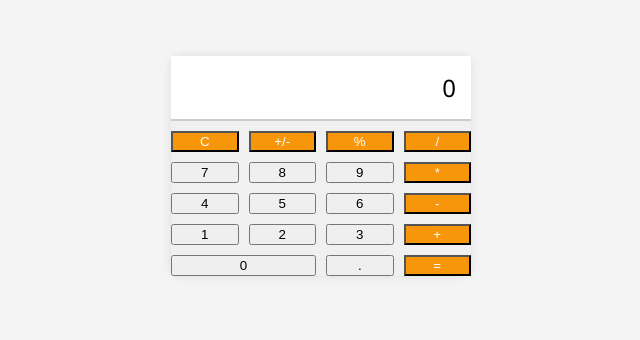
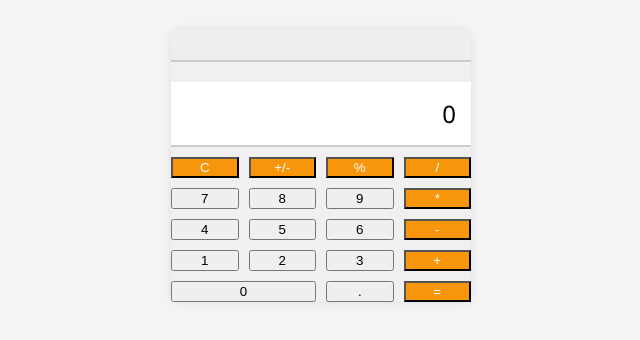
Before and after one commit to khirendra03/webcalci, a plain HTML site: page index.html in a window 1280 px wide. Shown: the part 234-574 px from the top of the page, without its empty margins (319-959 px from the left). Drawn offline with Linux system fonts and the light colour scheme.

Commit message:
history pannel
Signed-off-by: khirendra <khirendrapatel3@gmail.com>

```diff
--- a/index.html
+++ b/index.html
@@ -9,7 +9,9 @@
 <body>
     <!-- Calculator container -->
     <div class="calculator">
-        <!-- Display area -->
+        <!-- History display area -->
+        <div class="history" id="history"></div>
+        <!-- Result display area -->
         <div class="display" id="display">0</div>
         <!-- Functional buttons -->
         <button class="function" onclick="clearDisplay()">C</button>
--- a/script.js
+++ b/script.js
@@ -2,10 +2,12 @@
 let displayValue = '0';
 let operator = '';
 let firstOperand = '';
+let history = ''; // Variable to store calculation history
 
 // Update the display with the current value
 function updateDisplay() {
     document.getElementById('display').innerText = displayValue;
+    document.getElementById('history').innerText = history;
 }
 
 // Append a number to the display
@@ -36,6 +38,7 @@ function setOperator(op) {
     }
     // Set the new operator and store the current display value as the first operand
     operator = op;
+    history += `${firstOperand} ${operator} `;
     firstOperand = displayValue;
     displayValue = '0';
     updateDisplay();
@@ -46,6 +49,7 @@ function clearDisplay() {
     displayValue = '0';
     operator = '';
     firstOperand = '';
+    history = ''; // Clear history on display clear
     updateDisplay();
 }
 
@@ -84,6 +88,8 @@ function calculate() {
                 displayValue = 'Error: Division by zero';
             }
         }
+        // Update history with the calculation
+        history += `${firstOperand} ${operator} ${parseFloat(displayValue)} = `;
         // Set the operator to '=' to indicate the end of the current calculation
         operator = '=';
         updateDisplay();
--- a/styles.css
+++ b/styles.css
@@ -18,6 +18,16 @@ body {
     border-radius: 10px;
     box-shadow: 0 0 10px rgba(0, 0, 0, 0.1);
     background-color: #f0f0f0;
+}
+
+.history {
+    grid-column: span 4;
+    text-align: right;
+    padding: 15px;
+    font-size: 1em;
+    background-color: #eee;
+    border-bottom: 2px solid #ccc;
+    margin-bottom: 10px;
 }
 
 .display {
```
